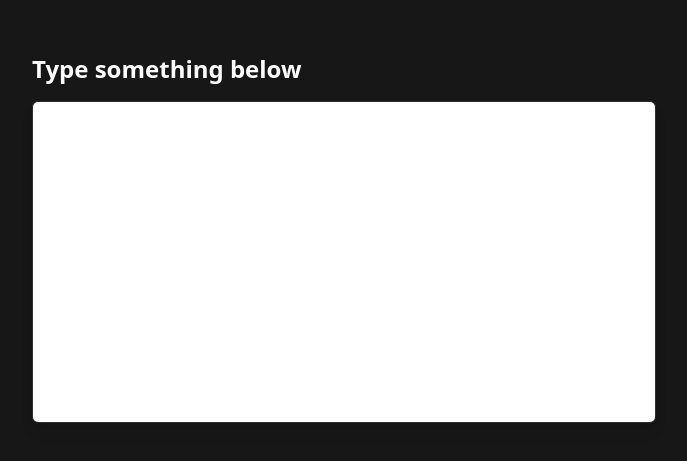
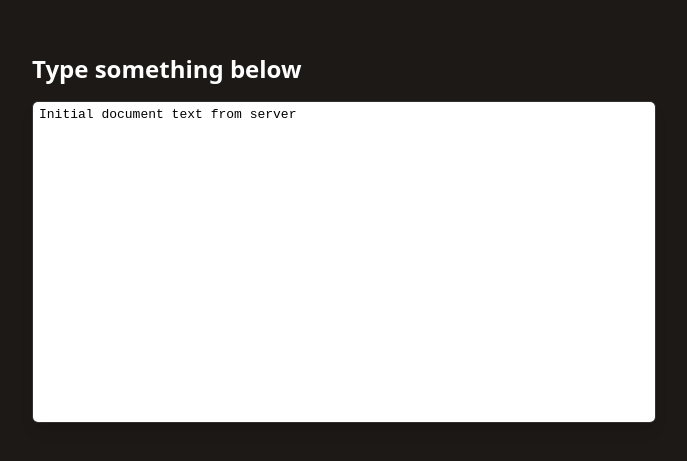
Before and after one commit to christienetto/Distributed_Systems, a React (Vite) app in the folder code/frontend/: page / in a window 1280 px wide. Shown: the part 155-616 px from the top of the page, without its empty margins (296-983 px from the left). Built offline with nearby package versions, Linux system fonts and the light colour scheme.

Commit message:
replace code-mirror with react-codemirror, add mock fetch for initial doc

```diff
--- a/code/frontend/src/App.tsx
+++ b/code/frontend/src/App.tsx
@@ -1,33 +1,37 @@
-import { useEffect, useRef } from 'react'
-import { EditorView, basicSetup } from 'codemirror'
+import { useEffect, useState } from 'react'
+import CodeMirror from '@uiw/react-codemirror'
+
+const fetchInitialDocument = async () => {
+  // todo: replace with a real GET request to server
+  await new Promise((resolve) => setTimeout(resolve, 1000))
+  return 'Initial document text from server'
+}
 
 function App() {
-  const editorRef = useRef<HTMLDivElement | null>(null)
+  const [doc, setDoc] = useState('')
 
   useEffect(() => {
-    if (!editorRef.current) return
-
-    const view = new EditorView({
-      parent: editorRef.current,
-      extensions: [
-        basicSetup,
-        EditorView.theme({
-          '&': { height: '320px' },
-          '.cm-gutters': { display: 'none' },
-          '.cm-activeLine, .cm-activeLineGutter': { backgroundColor: 'transparent' },
-        }),
-      ],
+    void fetchInitialDocument().then((text) => {
+      setDoc(text)
     })
-
-    return () => view.destroy()
   }, [])
 
   return (
-    <main className="min-h-screen bg-neutral-900 text-white flex justify-center py-52">
+    <main className="min-h-screen bg-stone-900 text-white flex justify-center py-52">
       <div className="w-full max-w-2xl space-y-4 px-6">
         <h1 className="text-2xl font-semibold">Type something below</h1>
         <div className="border border-white/10 rounded-md overflow-hidden shadow-lg">
-          <div ref={editorRef} className="bg-white text-black" />
+          <CodeMirror
+            height="320px"
+            value={doc}
+            className="text-black"
+            basicSetup={{
+              lineNumbers: false,
+              highlightActiveLine: false,
+              highlightActiveLineGutter: false,
+              foldGutter: false,
+            }}
+          />
         </div>
       </div>
     </main>
```
Also changed, not shown: code/frontend/package.json (+20 -20 lines), 1 other file (tests, documents, lock files or other folders).
